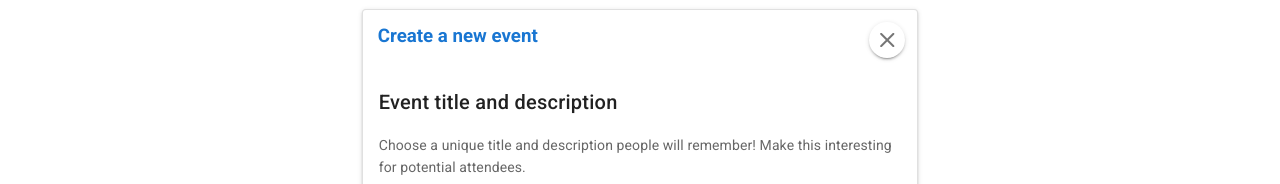
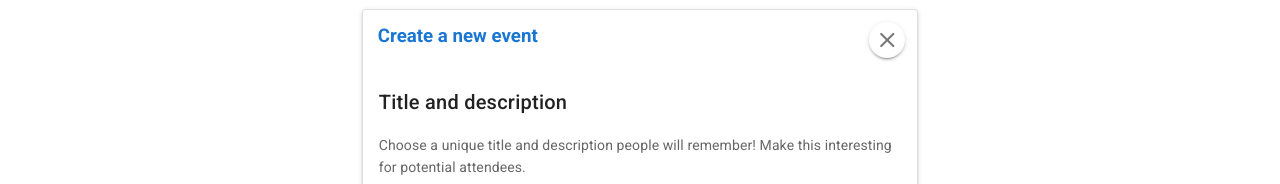
Before and after one commit to hesteren/client-poa, a Nuxt app: page /events/create in a window 1280 px wide. Shown: the part 159-343 px from the top of the page. Built offline with nearby package versions, Linux system fonts and the light colour scheme.

Commit message:
Refactored titles

```diff
--- a/components/CreateEventForm.vue
+++ b/components/CreateEventForm.vue
@@ -55,7 +55,7 @@
 
           <v-form>
             <v-card v-if="step == 1" class="card" elevation="0">
-              <v-card-title>Event title and description</v-card-title>
+              <v-card-title>Title and description</v-card-title>
               <v-card-text
                 >Choose a unique title and description people will remember!
                 Make this interesting for potential attendees.
@@ -87,7 +87,7 @@
             </v-card>
 
             <v-card v-if="step == 2" elevation="0" class="card">
-              <v-card-title>Event image</v-card-title>
+              <v-card-title>Image</v-card-title>
               <v-card-text>
                 Add an image to your event to lure people in! If no image is
                 provided a default image will be used.
@@ -206,7 +206,7 @@
             </v-card>
 
             <v-card v-if="step === 5" elevation="0" class="card" id="card-4">
-              <v-card-title>Custom event data</v-card-title>
+              <v-card-title>Custom data</v-card-title>
               <v-card-text>
                 Here you can add all the extra data your event needs! You can
                 add up to ten custom data fields!
```
